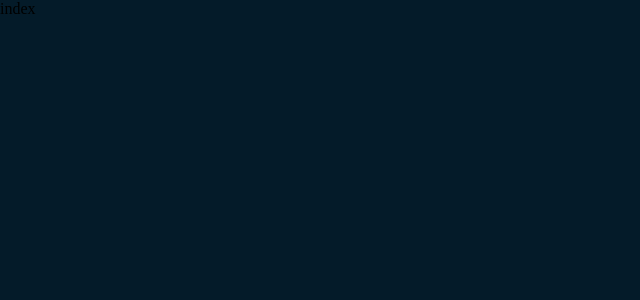
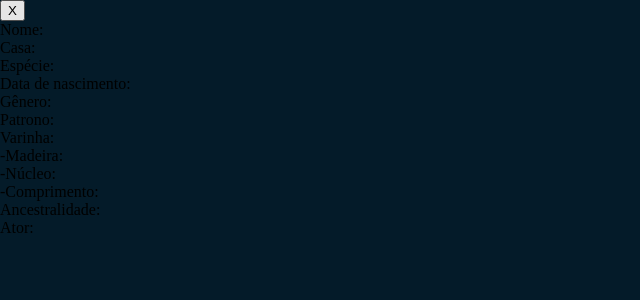
Before and after one commit to DuzaoOliveira/Harry-Potter, a Next.js app: page /components/Modal in a window 1280 px wide. Shown: the top 300 px of the page, without its empty margins (0-640 px from the left). Built offline with nearby package versions, Linux system fonts and the light colour scheme.

Commit message:
segunda semana

```diff
--- a/pages/components/Modal/index.js
+++ b/pages/components/Modal/index.js
@@ -1,11 +1,34 @@
-// import React from 'react'
+/* eslint-disable @next/next/no-img-element */
+import React from 'react'
 import styles from '../Modal'
+import Persongens from './../../personagens/index';
 
 
+const handleClose = () => {
+  window.location.href = "/personagens";
+};
+const Modal = ({ name, house, species, gender, dateOfBirth, patronus, wand, wood, core, length, ancestry, actor, img
 
-const Modal = () => {
+
+}) => {
+
   return (
-    <div>index</div>
+    <div className={styles.modal}>
+      <button onClick={handleClose}>X</button>
+      <img src={img} />
+      <p>Nome:{name}</p>
+      <p>Casa:{house}</p>
+      <p>Espécie:{species}</p>
+      <p>Data de nascimento:{dateOfBirth}</p>
+      <p>Gênero:{gender}</p>
+      <p>Patrono:{patronus}</p>
+      <p>Varinha:{wand}</p>
+      <p>-Madeira:{wood}</p>
+      <p>-Núcleo:{core}</p>
+      <p>-Comprimento:{length}</p>
+      <p>Ancestralidade:{ancestry}</p>
+      <p>Ator:{actor}</p>
+    </div>
   )
 }
 
--- /dev/null
+++ b/pages/components/Modal/styles.module.css
@@ -0,0 +1,3 @@
+.modal {
+  color: black;
+}
--- a/pages/personagens/index.js
+++ b/pages/personagens/index.js
@@ -11,15 +11,8 @@ function Persongens() {
 
   const [resposta, setResposta] = useState();
   const [modalIsOpen, setIsOpen] = useState(false);
-  const [valores, setValores] = useState();
+  const [personagemAtual, setPersonagemAtual] = useState({});
 
-  function openModal() {
-    setIsOpen(true);
-  }
-
-  function closeModal() {
-    setIsOpen(false);
-  }
 
   useEffect(() => {
     axios
@@ -49,7 +42,7 @@ function Persongens() {
 
   const handleOpenModal = (personagem) => {
     setPersonagemAtual(personagem);
-    setModalIsOpen(true)
+    setIsOpen(true)
   };
 
 
@@ -77,6 +70,8 @@ function Persongens() {
 
         <p>Personagens</p>
 
+
+
         <div className={styles.linha}>
           <img src='topo.png'></img>
         </div>
@@ -85,51 +80,58 @@ function Persongens() {
 
       <div className={styles.boxcard}>
 
-        {resposta?.map((personagens,) => {
+        {resposta?.map((personagens) => {
           return (
 
-            <><Modal>
-
-            </Modal>
-
-              <div className={styles.card} onClick={() => escolherPersonagem(personagens.name)}>
-
-
+            <>
+              <div onClick={handleOpenModal}>
                 <div className={styles.nome}>
                   <div className={styles.todos}>
-                    <img src={personagens.image}></img>
+                    <img onClick={handleOpenModal} src={personagens.image}></img>
                   </div>
 
                   <p>{personagens.name}</p>
                 </div>
-              </div></>
+              </div>
+            </>
+
           );
 
         })}
       </div>
 
-      {/* {valores &&
-        <Modal
-          nome={valores?.name}
-          species={valores.types && valores?.types[0]?.type?.name}
-          gender={valores.stats && valores?.stats[0].base_stat}
-          house={valores.stats && valores?.stats[1].base_stat}
-          dateOfBirth={valores.stats && valores?.stats[2].base_stat}
-          patronus={valores.stats && valores?.stats[3].base_stat}
-          wood={valores.stats && valores?.stats[4].base_stat}
-          length={valores.stats && valores?.stats[5].base_stat}
-          core={valores.stats && valores?.stats[6].base_stat}
-          ancestry={valores.stats && valores?.stats[7].base_stat}
-          actor={valores.stats && valores?.stats[8].base_stat}
-          imagem={
-            <img src={personagens.image}></img>
-          }
-          setIsOpen={setIsOpen}
-          isOpen={isOpen}
-        />
-      } */}
+      {modalIsOpen && (
+        <div className={styles.modal}>
 
-    </div>
+          <Modal
+            isOpen={modalIsOpen}
+            onRequestClose={handleOpenModal}
+
+            img={resposta && resposta?.image ? resposta?.image : 'sem imagem'}
+            name={resposta && resposta?.name ? resposta?.name : 'Desconhecido'}
+            house={resposta?.house}
+            species={resposta?.species}
+            dateOfBirthe={resposta?.dateOfBirth}
+            gender={resposta?.gender}
+            patronus={resposta?.patronus}
+            wand={resposta?.wand}
+            wood={resposta?.wand?.wood}
+            core={resposta?.core}
+            length={resposta?.wand?.length}
+            ancestry={resposta?.ancestry}
+            actor={resposta?.actor}
+            setIsOpen={setIsOpen}
+            modalIsOpen={modalIsOpen}
+          />
+        </div>
+      )}
+
+
+
+
+
+
+    </div >
   )
 
 }
--- a/pages/personagens/styles.module.css
+++ b/pages/personagens/styles.module.css
@@ -4,6 +4,22 @@
   background-image: url('/background_1.png');
 
 
+}
+
+.modal {
+  display: flex;
+  position: absolute;
+  left: 50%;
+  top: 50%;
+  transform: translate(-50%, -50%);
+  height: 453px;
+  width: 704px;
+  background-color: #171717;
+  cursor: pointer;
+}
+
+.modal p {
+  color: #fff;
 }
 
 .topo img {
```
Also changed, not shown: pages/components/Modal/modal.styles.css (deleted).
